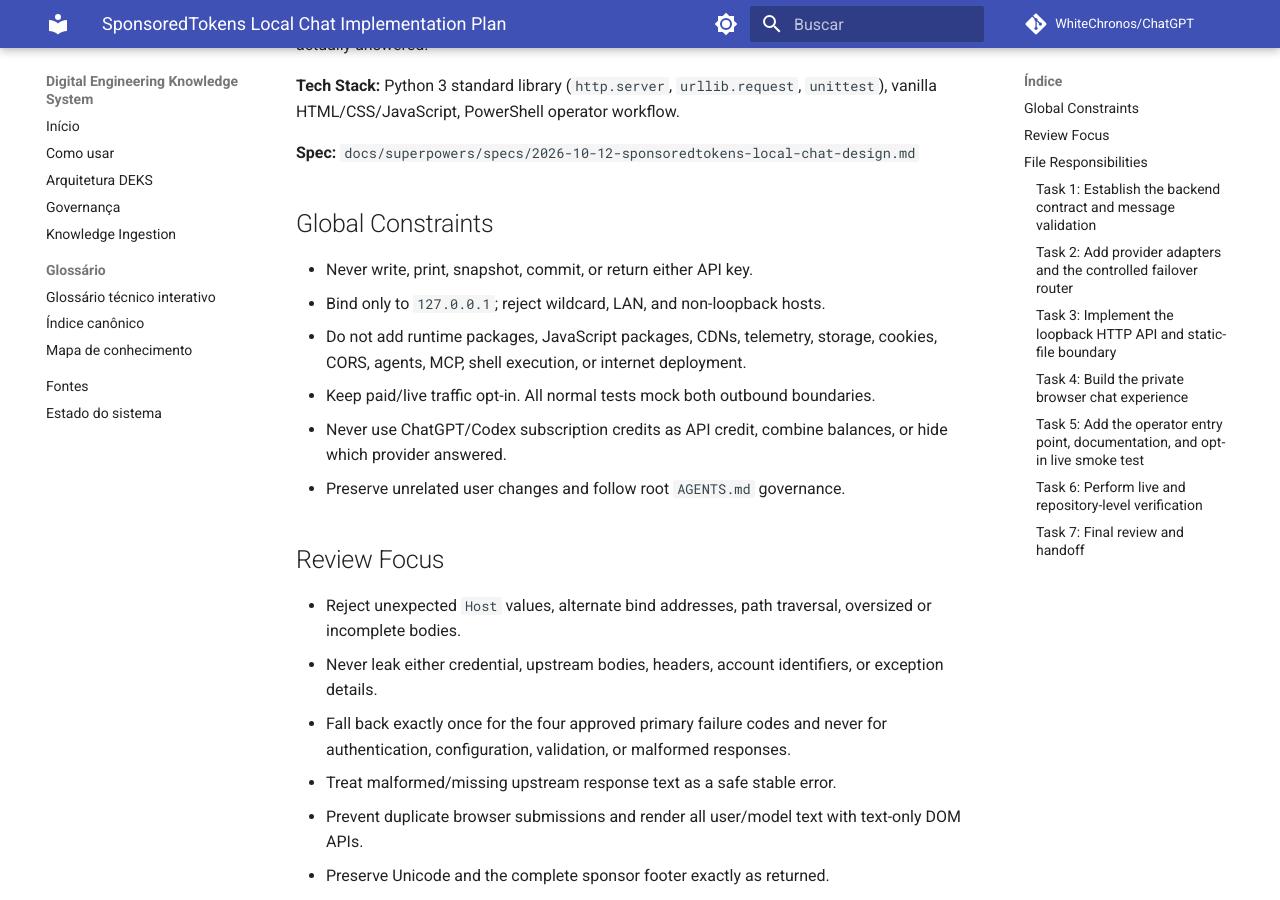
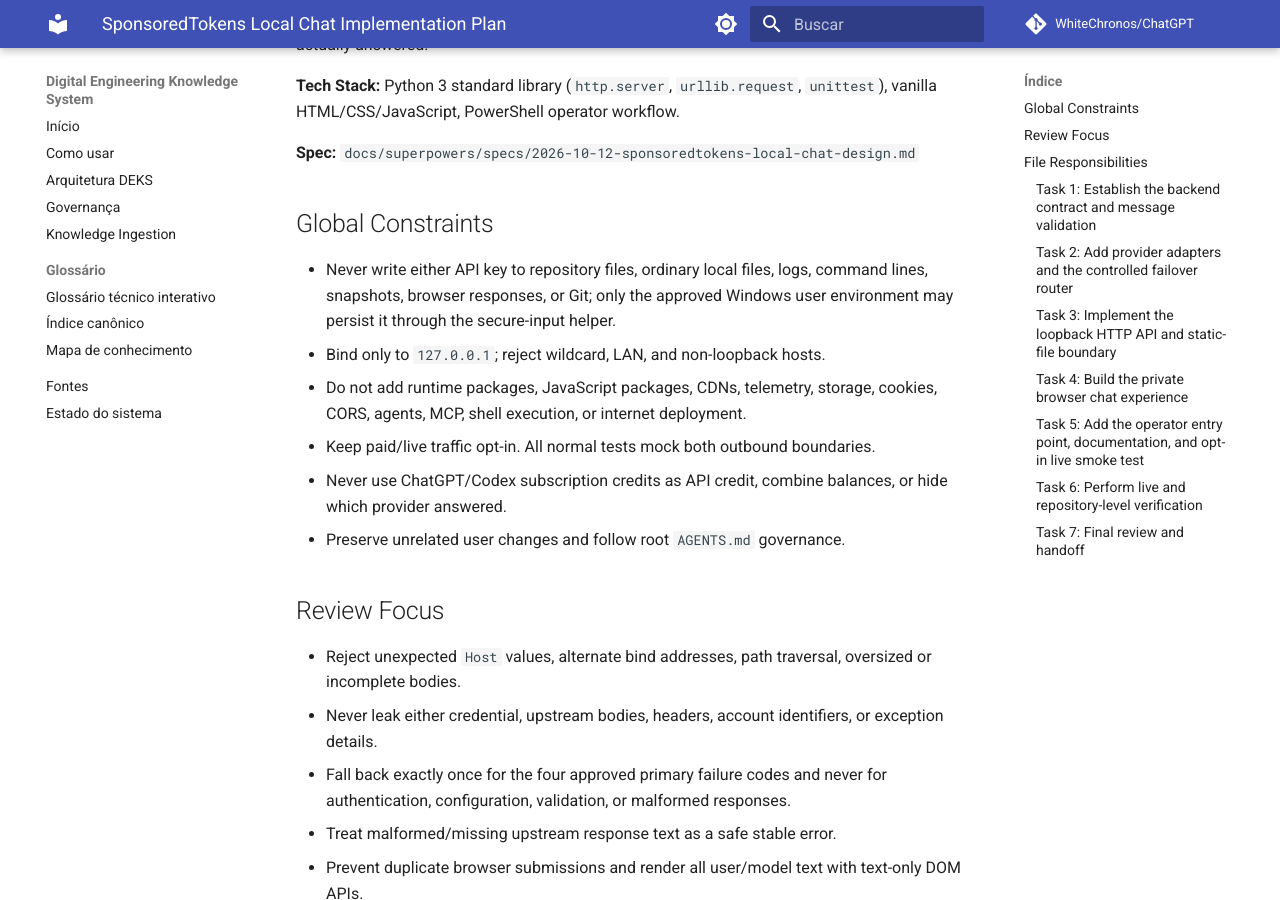
Before and after one commit to WhiteChronos/ChatGPT, an MkDocs documentation site: the page built from docs/superpowers/plans/2026-10-12-sponsoredtokens-local-chat.md, in a window 1280 px wide and 900 px high, scrolled down 452 px. Built offline with MkDocs 1.6.1 and Material for MkDocs 9.7.7, drawn with Linux system fonts in a browser that asks for light colours; comment, search, counter and statistics services are not loaded.

Commit message:
docs: clarify secure key persistence

```diff
--- a/docs/superpowers/plans/2026-10-12-sponsoredtokens-local-chat.md
+++ b/docs/superpowers/plans/2026-10-12-sponsoredtokens-local-chat.md
@@ -12,7 +12,9 @@
 
 ## Global Constraints
 
-- Never write, print, snapshot, commit, or return either API key.
+- Never write either API key to repository files, ordinary local files, logs,
+  command lines, snapshots, browser responses, or Git; only the approved
+  Windows user environment may persist it through the secure-input helper.
 - Bind only to `127.0.0.1`; reject wildcard, LAN, and non-loopback hosts.
 - Do not add runtime packages, JavaScript packages, CDNs, telemetry, storage, cookies, CORS, agents, MCP, shell execution, or internet deployment.
 - Keep paid/live traffic opt-in. All normal tests mock both outbound boundaries.
```
